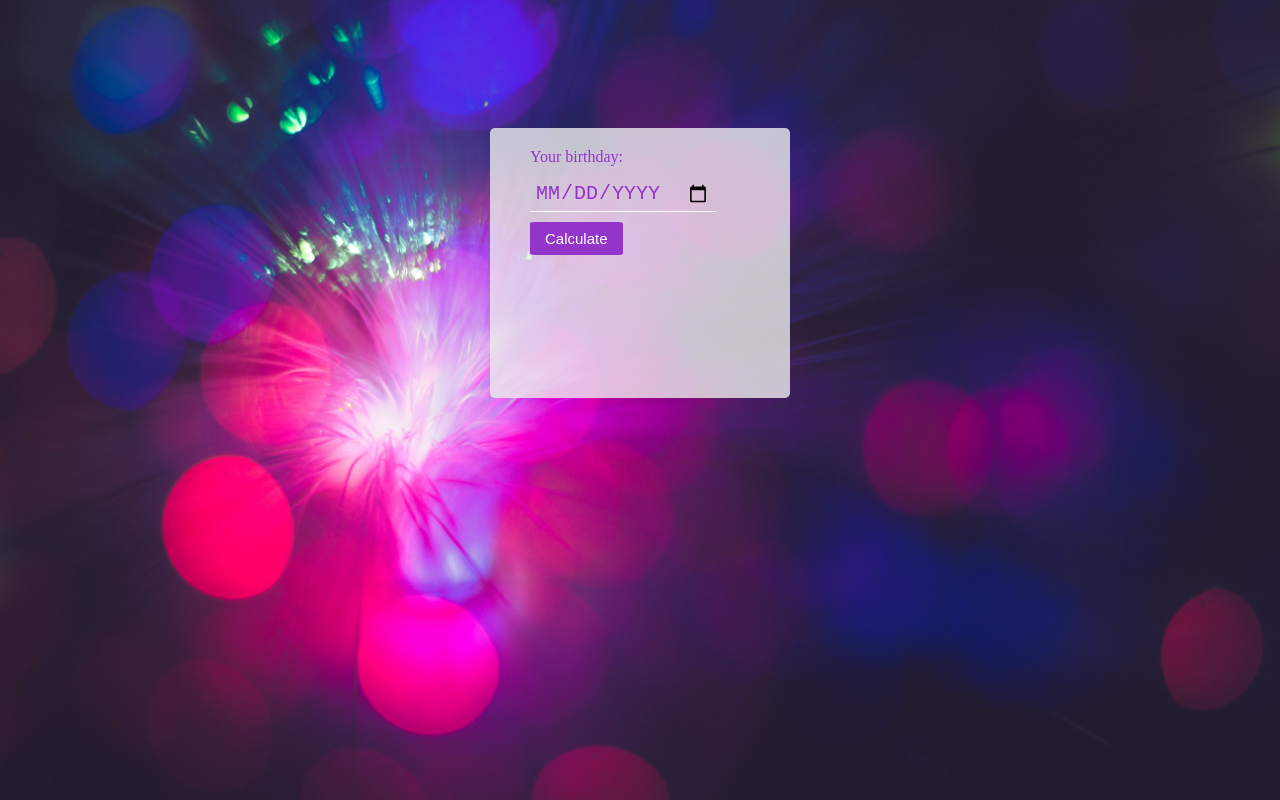
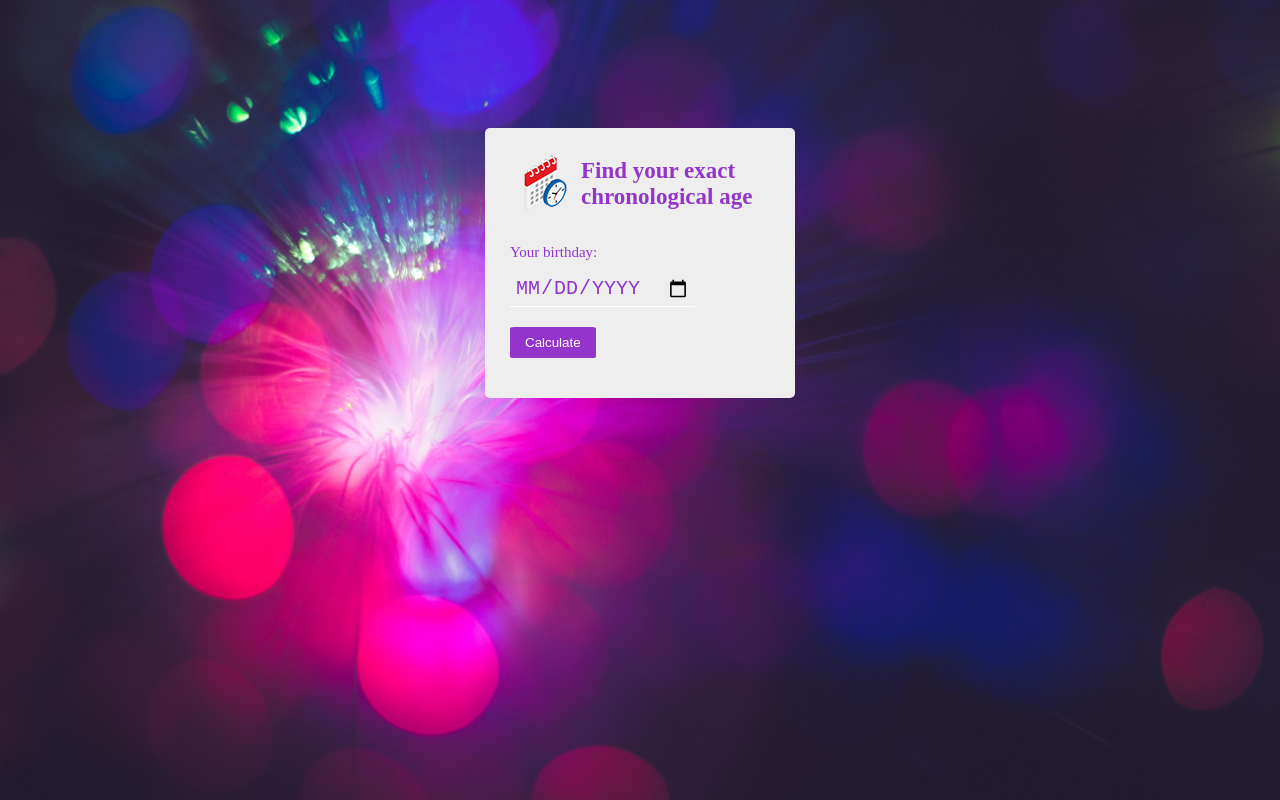
Before and after one commit to Silverethical/ageCalc, a plain HTML site: page index.html in a window 1280 px wide. Drawn offline with Linux system fonts and the light colour scheme.

Commit message:
chronological

```diff
--- a/index.html
+++ b/index.html
@@ -4,12 +4,17 @@
     <meta charset="UTF-8">
     <meta http-equiv="X-UA-Compatible" content="IE=edge">
     <meta name="viewport" content="width=device-width, initial-scale=1.0">
-    <title>Document</title>
+    <title>Chronological Age</title>
     <link rel="stylesheet" href="style.css">
 </head>
 <body>
 
     <div class="container">
+      <div>
+        <img src="img/calendar-and-clock.png" alt="">
+        <h1>Find your exact chronological age</h1>
+
+      </div>
         <form action="">
             <label for="date">Your birthday: </label>
             <input type="date" id="date">
--- a/script.js
+++ b/script.js
@@ -0,0 +1,22 @@
+let calculateBtn = document.getElementById("submit");
+
+calculateBtn.addEventListener("click",calcAge);
+
+function calcAge(e){
+
+    e.preventDefault();
+
+    let birthday = document.getElementById("date").value;
+
+    let birthDate = new Date(birthday);
+
+    let currentDate = Date.now();
+
+    console.log( birthDate);
+    console.log(currentDate);
+
+    let difference = currentDate - Number(birthDate);
+    console.log(difference);
+    let output = new Date(difference);
+    console.log(output);
+}
--- a/style.css
+++ b/style.css
@@ -1,5 +1,5 @@
 /* css reset  */
-*{
+* {
   margin: 0;
   padding: 0;
   box-sizing: border-box;
@@ -9,49 +9,61 @@
 }
 
 body {
-    background-image: url('img/bg.jpg');
+  background-image: url("img/bg.jpg");
   background-repeat: no-repeat;
   background-size: cover;
-    color:#9334ca ;
+  color: #9334ca;
+  font-size: 15px;
 }
 
-.container{
-    margin:10% auto;
-    padding: 20px 40px;
-    width: 300px;
-    height:270px;
-    background-color: #eeeeeecb;
+.container {
+  margin: 10% auto;
+  padding: 20px 25px;
+  width: 310px;
+  height: 270px;
+  background-color: #eeeeee;
   border-radius: 5px;
 }
-form{
+.container div {
+    display:flex;
+    align-items: center;
+    margin-bottom: 25px;
+}
+
+h1{
+    font-size: 23px;
+}
+form {
   display: flex;
   flex-direction: column;
   align-items: flex-start;
   justify-content: center;
 }
-form *{
+form * {
   margin-bottom: 10px;
 }
 
-input[type="date"]{
+input[type="date"] {
   font-size: 20px;
-    padding:  5px;
+  padding: 5px;
   border: none;
   outline: none;
   background-color: transparent;
   border-bottom: 1px solid #fff;
   text-transform: uppercase;
 }
-button{
+button {
   background-color: #9334ca;
   color: #fff;
   padding: 8px 15px;
-    font-size: 15px;
   border: none;
   border-radius: 5%;
   cursor: pointer;
+  margin-top: 10px;
 }
-button:hover{
-    background-color: #fff ;
+button:hover {
+  background-color: #fff;
   color: #9334ca;
+  transition: ease-in-out;
+  transition-duration:300ms;
 }
```
Also changed, not shown: img/calendar-and-clock.png (added), img/calendar-clock-icon.png (deleted). Lines whose indentation alone changed are shown as unchanged.
